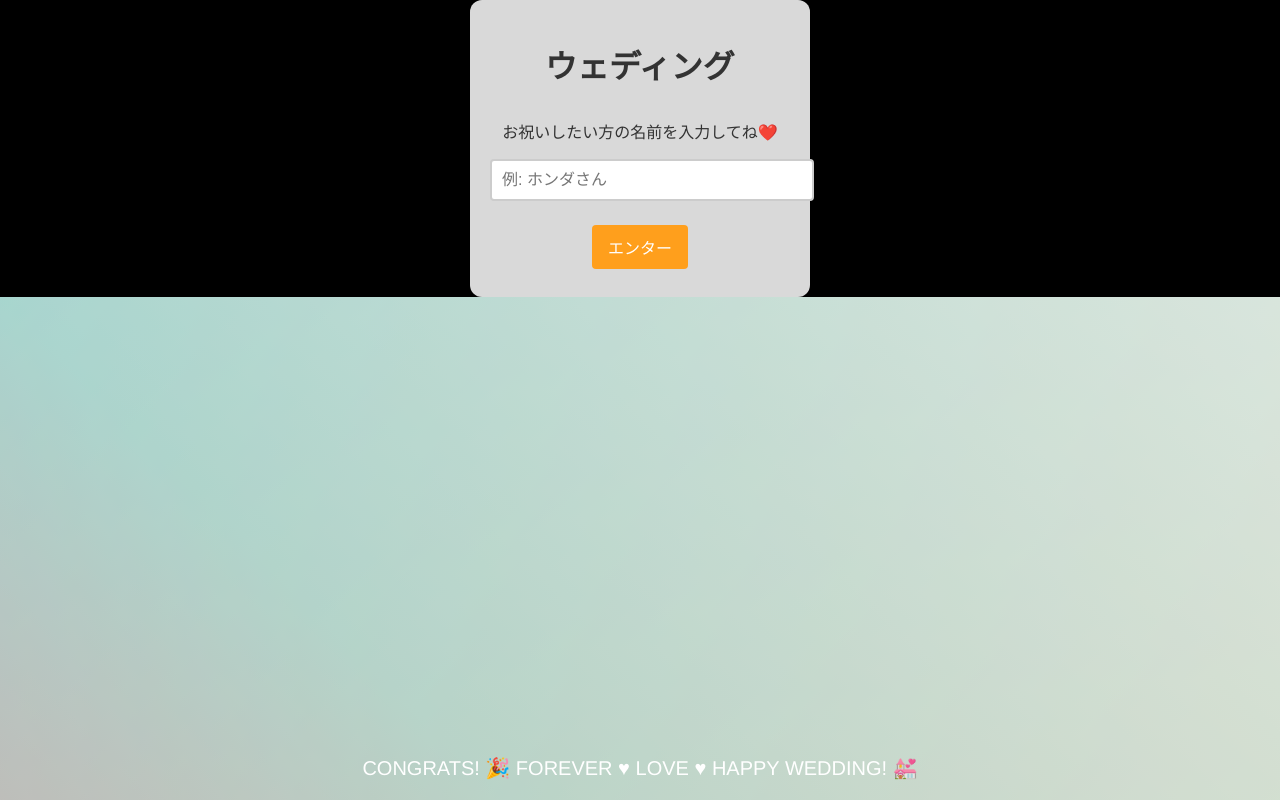
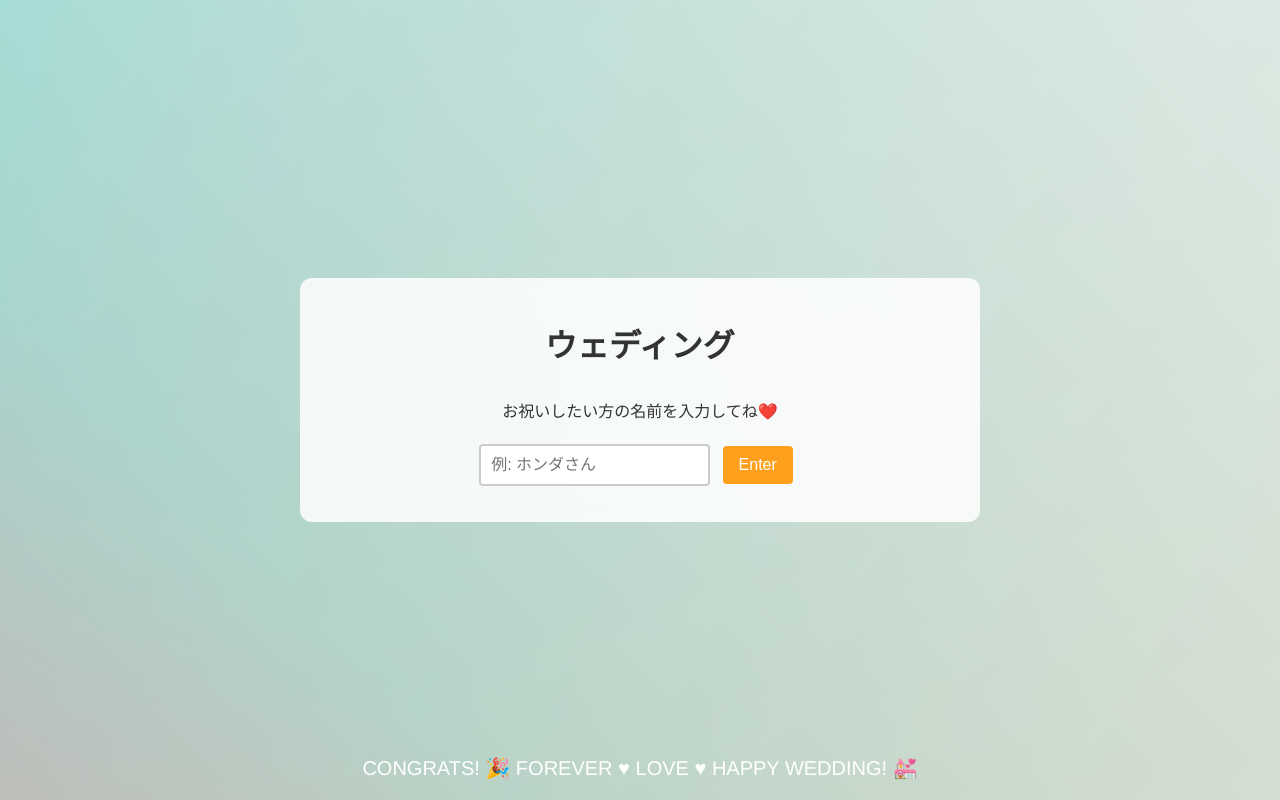
Before and after one commit to oguressive/celebrate_wedding, a plain HTML site: page index.html in a window 1280 px wide. Drawn offline with nearby package versions, Linux system fonts and the light colour scheme.

Commit message:
hyooooooo

```diff
--- a/index.html
+++ b/index.html
@@ -18,12 +18,13 @@
     <span>CONGRATS! 🎉 FOREVER ♥ LOVE ♥ HAPPY WEDDING! 💒</span>
   </div>
 
+  <div class="hoge">
     <div class="container">
       <div id="input-section">
         <h1>ウェディング</h1>
         <p>お祝いしたい方の名前を入力してね❤️</p>
         <input id="nameInput" type="text" placeholder="例: ホンダさん"/>
-      <button id="enterBtn">エンター</button>
+        <button id="enterBtn">Enter</button>
       </div>
 
       <div id="message-section" class="hidden">
@@ -32,6 +33,7 @@
         <button id="shareBtn">URLをコピー</button>
       </div>
     </div>
+  </div>
 
   <script src="https://cdn.jsdelivr.net/npm/canvas-confetti@1.5.1/dist/confetti.browser.min.js"></script>
   <script src="script.js"></script>
--- a/style.css
+++ b/style.css
@@ -3,7 +3,6 @@ html, body {
   padding: 0;
   font-family: 'Helvetica Neue', Arial, sans-serif;
   overflow: hidden;
-  background: #000; /* 背景は下地黒だが、上にグラデが覆う */
 }
 
 body {
@@ -11,6 +10,14 @@ body {
   flex-direction: column;
   justify-content: center;
   align-items: center;
+}
+
+.hoge {
+  display: flex;
+  justify-content: center;
+  align-items: center;
+  width: 100%;
+  height: 100vh;
 }
 
 /* 元のグラデーション背景を復活 + 多重レイヤー化 */
@@ -73,7 +80,7 @@ body {
   backdrop-filter: blur(5px);
   border-radius: 12px;
   padding: 20px;
-  max-width: 300px;
+  max-width: 50%;
   width: 80%;
   margin: 0 auto;
 }
@@ -88,7 +95,6 @@ h1, h2, p {
 #nameInput {
   padding: 10px;
   margin-bottom: 16px;
-  width: 100%;
   font-size: 16px;
   border: 2px solid #ccc;
   border-radius: 4px;
```
Lines whose indentation alone changed are shown as unchanged.
